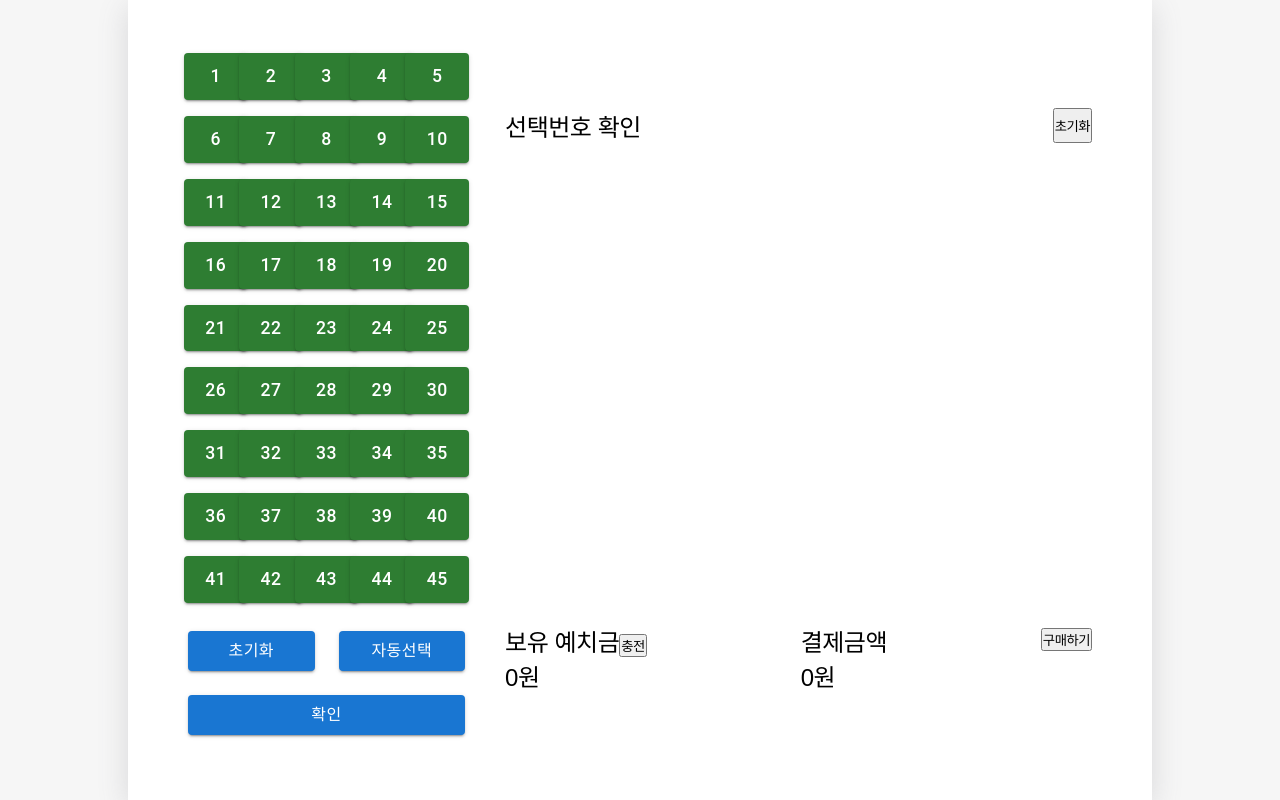
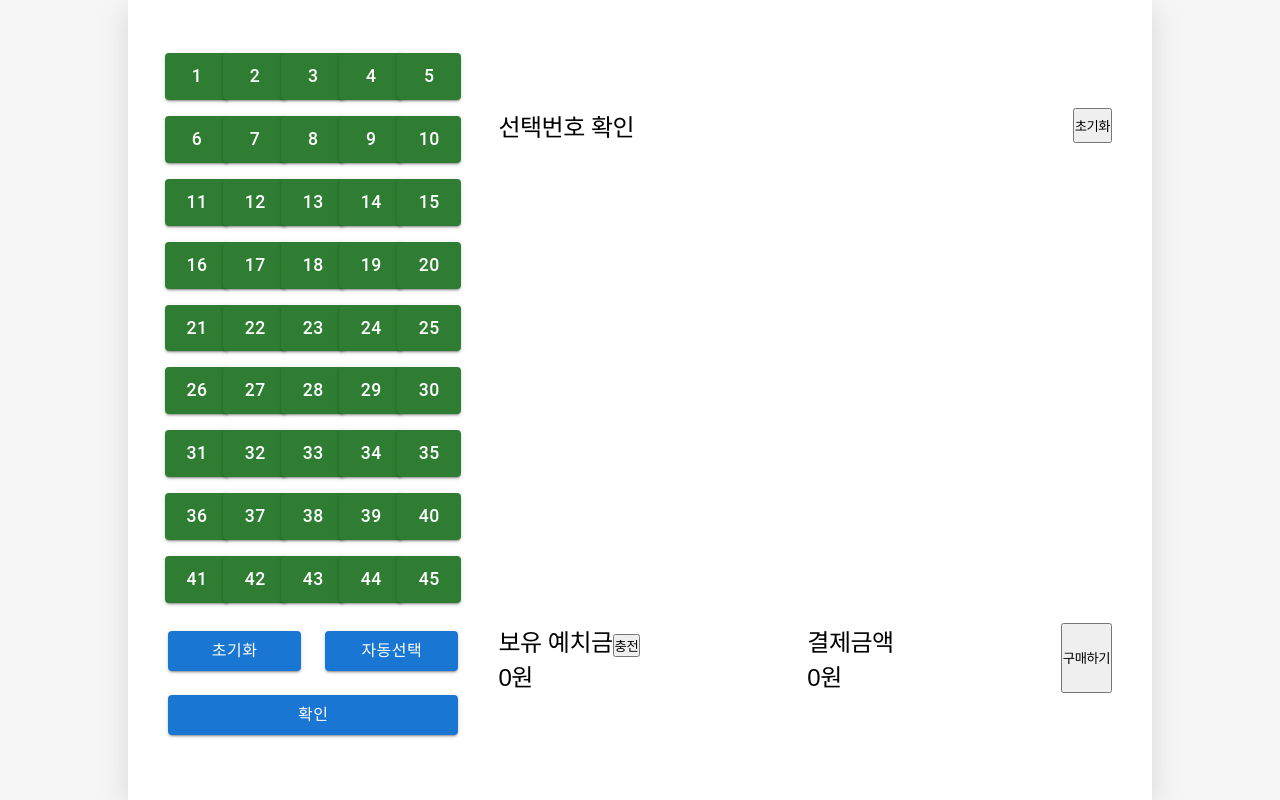
Before and after one commit to mihyunLee/react-lotto, a React (Create React App) app: page / in a window 1280 px wide. Built offline with nearby package versions, Linux system fonts and the light colour scheme; a web font is replaced by a local one.

Commit message:
refactor: 사용하지 않는 코드 정리

```diff
--- a/src/App.js
+++ b/src/App.js
@@ -4,9 +4,6 @@ import "./App.css";
 import { AccountView } from "./components/AccountView";
 import { SelectView } from "./components/SelectView";
 import { LottoNumberList } from "./components/LottoNumberList";
-
-import { ResultView } from "./components/ResultView";
-import { BrowserRouter, Router, Route, Link } from "react-router-dom";
 
 function App() {
   const MAX_LOTTO_DATA = 5;
@@ -40,8 +37,6 @@ function App() {
   };
 
   return (
-      <BrowserRouter>
-        <div className="App">
     <div className="App">
       <LottoNumberList onSelect={onSelect} />
       <div className="Wrapper">
@@ -53,29 +48,7 @@ function App() {
         <AccountView />
       </div>
     </div>
-        </div>
-      </BrowserRouter>
   );
 }
 
 export default App;
-
-
-
-
-          {/* <Switch> 라우터 사용 실패!!
-          <Route exact path="/">
-              <LottoNumberList onSelect={onSelect} />
-                <div className="Wrapper">
-                  <SelectView
-                    numberSelectList={lottoData}
-                    onReset={onReset}
-                    onRemove={onRemove}
-                  />
-                  <AccountView />
-                </div>
-          </Route>
-          <Route path="/result" componenet={ResultView} />
-          <Route path="/">Not Found</Route>
-          </Switch> */}
-          {/* <ResultView /> */}
--- a/src/components/AccountView/index.js
+++ b/src/components/AccountView/index.js
@@ -1,6 +1,5 @@
 import { UserCash } from "../UserCash";
 import { Price } from "../Price";
-import { Link } from "react-router-dom";
 
 import "./style.css";
 
@@ -9,7 +8,7 @@ export const AccountView = () => {
     <div className="AccountView">
       <UserCash />
       <Price />
-      <Link to="/result"><button>구매하기</button></Link>
+      <button>구매하기</button>
     </div>
   );
 };
```
Also changed, not shown: src/components/ResultView/index.js (+5 -7 lines). Lines whose indentation alone changed are shown as unchanged.
